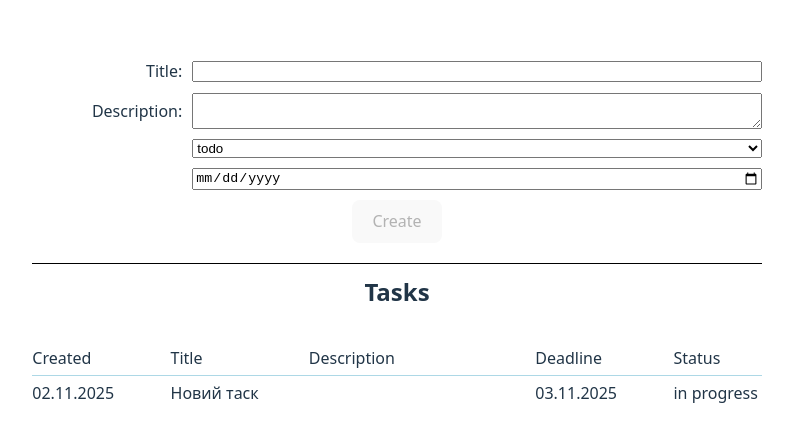
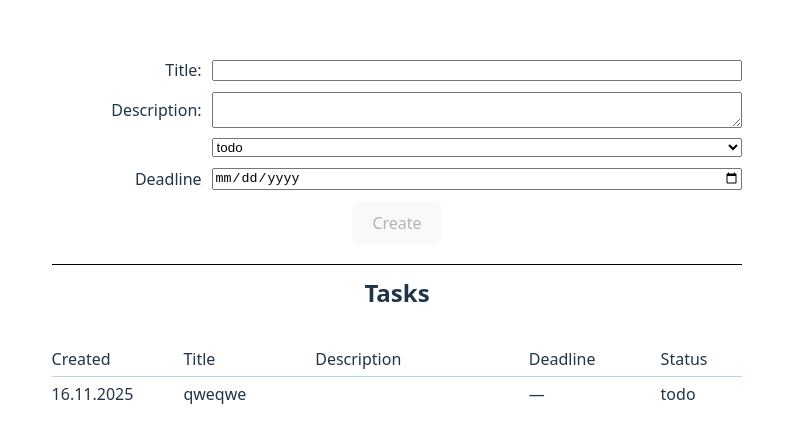
Before and after one commit to ivasykdok/type-script-lesson-001, a React (Vite) app: page / in a window 1280 px wide. Shown: the part 160-602 px from the top of the page, without its empty margins (243-1036 px from the left). Built offline with nearby package versions, Linux system fonts and the light colour scheme; data requests are answered from the project's data file.

Commit message:
lesson-9 fixed bugs

```diff
--- a/db.json
+++ b/db.json
@@ -1,12 +1,11 @@
 {
   "tasks": [
     {
-      "id": "3cfa",
-      "title": "Новий таск",
+      "id": "8975",
+      "title": "qweqwe",
       "description": "",
-      "taskStatus": "in progress",
-      "deadline": "2025-11-03T00:00:00.000Z",
-      "createdAt": "2025-11-02T11:11:16.572Z"
+      "taskStatus": "todo",
+      "createdAt": "2025-11-16T22:20:25.803Z"
     }
   ]
 }
--- a/package.json
+++ b/package.json
@@ -7,7 +7,8 @@
     "dev": "vite",
     "build": "tsc -b && vite build",
     "lint": "eslint .",
-    "preview": "vite preview"
+    "preview": "vite preview",
+    "server": "json-server --watch db.json --port 3000"
   },
   "dependencies": {
     "@hookform/resolvers": "^5.2.2",
--- a/src/App.css
+++ b/src/App.css
@@ -22,6 +22,8 @@ ul {
 .box-error {
   margin-top: 5px;
   grid-column: 1 / 3;
+  color: red;
+  text-align: center;
 }
 
 .list {
@@ -66,8 +68,7 @@ ul {
 
 .error {
   color: red;
-
   input {
-    border-color: red;
+    border: 1px solid red;
   }
 }
--- a/src/CreateTaskForm/CreateTaskForm.tsx
+++ b/src/CreateTaskForm/CreateTaskForm.tsx
@@ -1,23 +1,13 @@
 import { useForm } from "react-hook-form";
 import { useEffect, useState } from "react";
+import { createTask, fetchAllTasks } from "../api/createTasksApi.tsx";
+import { zodResolver } from "@hookform/resolvers/zod";
 import {
-  createTask,
-  fetchAllTasks,
+  type CreateTaskData,
   statuses,
   type Task,
-} from "../api/createTasksApi.tsx";
-import { zodResolver } from "@hookform/resolvers/zod";
-import { z } from "zod";
-
-const taskSchema = z.object({
-  title: z.string().min(1, "Title is required"),
-  description: z.string(),
-  taskStatus: z.enum(statuses).default("todo"),
-  createdAt: z.string().optional(),
-  deadline: z.string().nullable().optional(),
-});
-
-export type CreateTaskData = z.infer<typeof taskSchema>;
+  taskSchema,
+} from "../types/Types.tsx";
 
 const CreateTaskForm = () => {
   const [tasks, setTasks] = useState<Task[]>([]);
@@ -45,7 +35,7 @@ const CreateTaskForm = () => {
     const results = await createTask({
       ...data,
       createdAt: new Date().toISOString(),
-      deadline: data.deadline ? new Date(data.deadline).toISOString() : null,
+      deadline: data.deadline || undefined,
     });
 
     if (results.id) {
@@ -56,7 +46,7 @@ const CreateTaskForm = () => {
 
   return (
     <>
-      <div className="wrapper">
+      <div className={"wrapper"}>
         <div className="insert_data">
           <form onSubmit={handleSubmit(onSubmit)}>
             <div
@@ -91,14 +81,14 @@ const CreateTaskForm = () => {
               </select>
             </div>
 
-            <div className="wrap">
-              <label htmlFor="deadline"></label>
-              <input
-                id="deadline"
-                type="date"
-                {...register("deadline")}
-                min={new Date().toISOString().split("T")[0]}
-              />
+            <div
+              className={`wrap ${touchedFields.deadline && errors.deadline ? "error" : ""}`}
+            >
+              <label htmlFor="deadline">Deadline</label>
+              <input id="deadline" type="date" {...register("deadline")} />
+              {errors.deadline && (
+                <div className="box-error">{errors.deadline.message}</div>
+              )}
             </div>
 
             <button type="submit" disabled={!isValid}>
--- /dev/null
+++ b/src/api/config.ts
@@ -0,0 +1 @@
+export const API_URL = "http://localhost:3000/tasks";
--- a/src/api/createTasksApi.tsx
+++ b/src/api/createTasksApi.tsx
@@ -1,20 +1,10 @@
-import { type CreateTaskData } from "../CreateTaskForm/CreateTaskForm.tsx";
-
-export const statuses = ["todo", "in progress", "done"] as const;
+import { type CreateTaskData, statuses, type Task } from "../types/Types.tsx";
+import { API_URL } from "./config.ts";
 
 export type Status = (typeof statuses)[number];
 
-export type Task = {
-  id: string;
-  title: string;
-  description: string | null;
-  taskStatus: Status;
-  createdAt: string;
-  deadline: string | null;
-};
-
 export const fetchAllTasks = async (): Promise<Task[]> => {
-  const response = await fetch("http://localhost:3000/tasks");
+  const response = await fetch(API_URL);
 
   if (!response.ok) {
     throw new Error("Error fetch tasks ");
@@ -24,7 +14,7 @@ export const fetchAllTasks = async (): Promise<Task[]> => {
 };
 
 export const createTask = async (data: CreateTaskData) => {
-  const response = await fetch("http://localhost:3000/tasks", {
+  const response = await fetch(API_URL, {
     method: "POST",
     headers: {
       "Content-Type": "application/json",
@@ -32,6 +22,12 @@ export const createTask = async (data: CreateTaskData) => {
     body: JSON.stringify(data),
   });
 
+  console.log(
+    "%c response ",
+    "color: white; background-color: #007acc; border-radius: 4px; font-weight: bold;",
+    response
+  );
+
   if (!response.ok) {
     throw new Error("Error create tasks ");
   }
--- /dev/null
+++ b/src/types/Types.tsx
@@ -0,0 +1,54 @@
+import { z } from "zod";
+import { type Status } from "../api/createTasksApi.tsx";
+
+export const statuses = ["todo", "in progress", "done"] as const;
+
+export type Task = {
+  id: string;
+  title: string;
+  description: string | null;
+  taskStatus: Status;
+  createdAt: string;
+  deadline: string | null;
+};
+
+export const taskSchema = z.object({
+  title: z
+    .string()
+    .min(1, "Title is required")
+    .max(20, "Title must be less than 100 characters"),
+  description: z.string().optional(),
+  taskStatus: z.enum(statuses),
+  createdAt: z.string().optional(),
+  deadline: z
+    .string()
+    .optional()
+    .refine((value) => {
+      if (!value) return true;
+
+      const regex = /^(\d{4})-(\d{2})-(\d{2})$/;
+      const match = regex.exec(value);
+      if (!match) return false;
+
+      const year = parseInt(match[1], 10);
+      const month = parseInt(match[2], 10);
+      const day = parseInt(match[3], 10);
+
+      const date = new Date(year, month - 1, day);
+
+      if (
+        date.getFullYear() !== year ||
+        date.getMonth() !== month - 1 ||
+        date.getDate() !== day
+      ) {
+        return false;
+      }
+
+      const today = new Date();
+      today.setHours(0, 0, 0, 0);
+
+      return date >= today;
+    }, "Deadline must be a valid date and cannot be in the past"),
+});
+
+export type CreateTaskData = z.infer<typeof taskSchema>;
```
